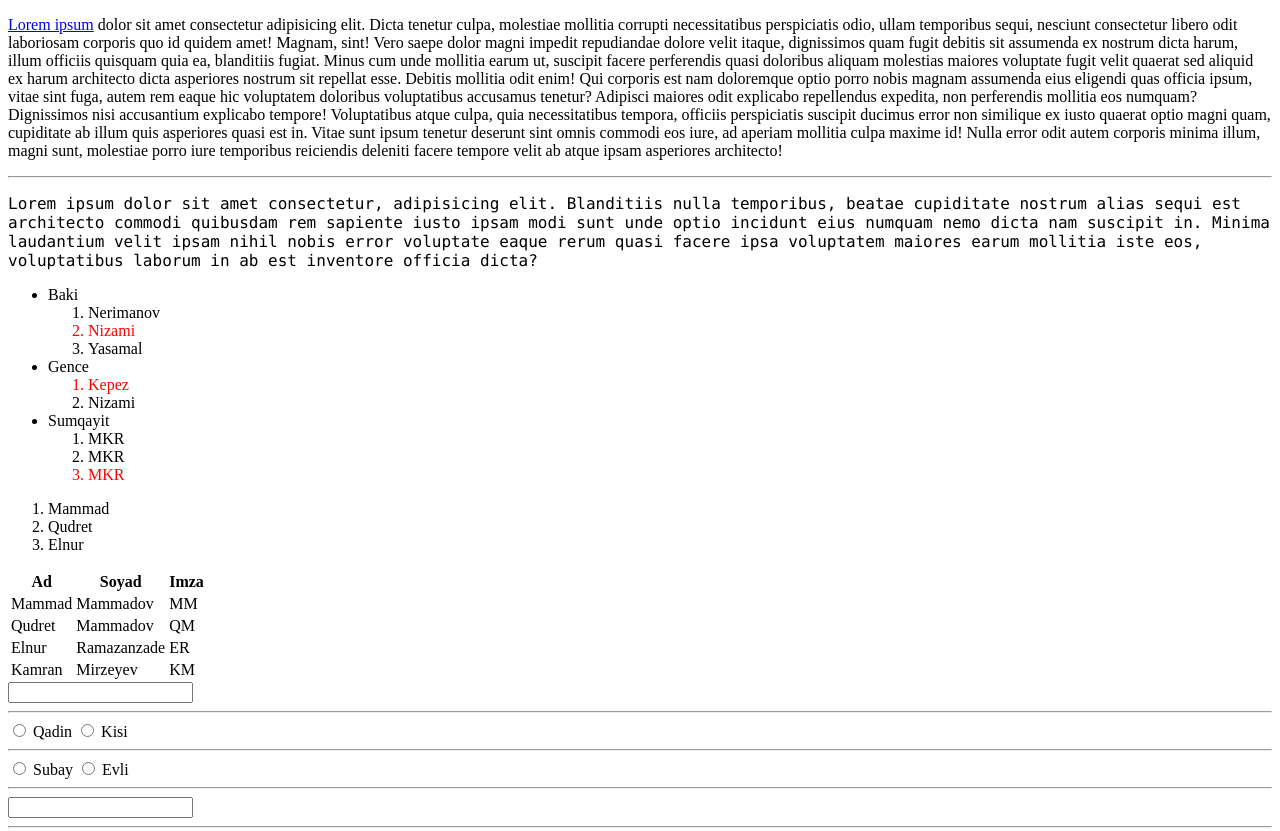
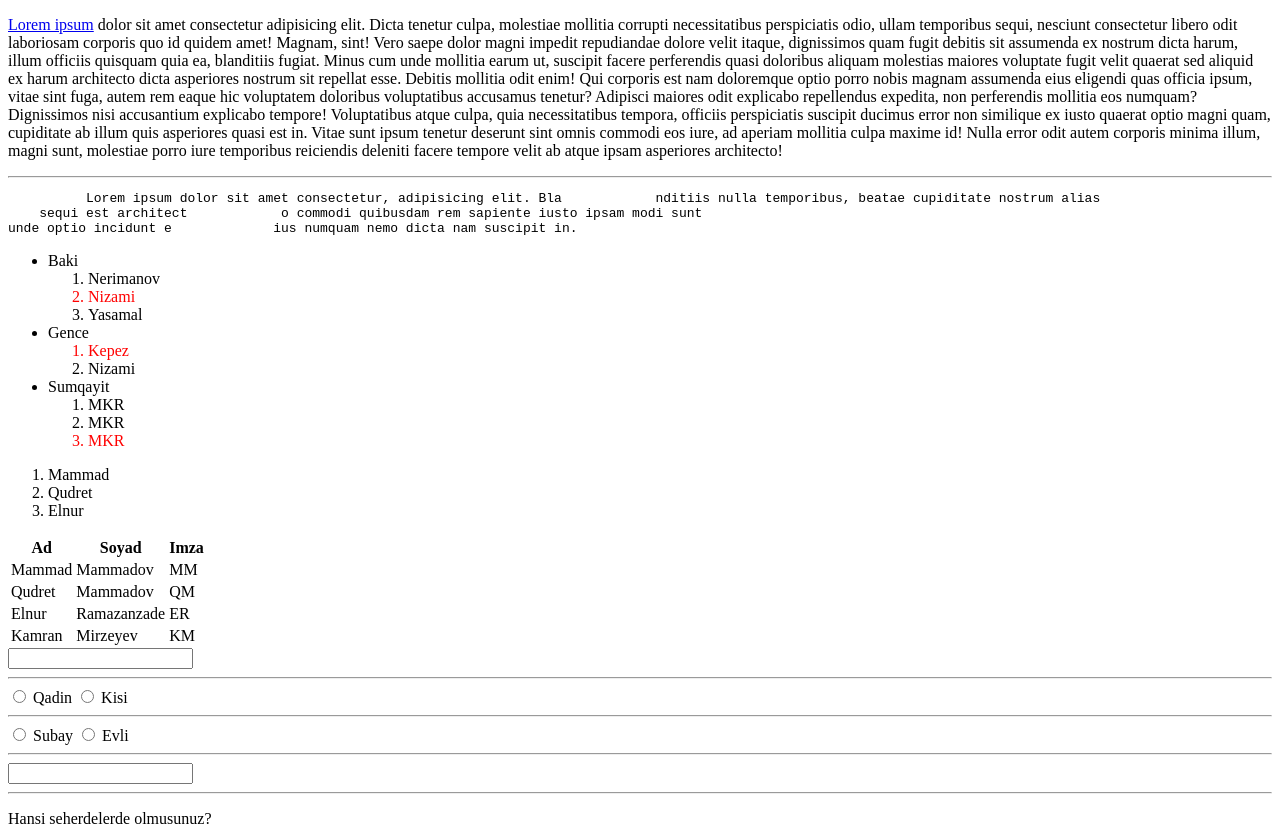
Before and after one commit to Mfuaddd/Task123, a plain HTML site: page index.html in a window 1280 px wide. Shown: the top 831 px of the page. Drawn offline with Linux system fonts and the light colour scheme.

Commit message:
modified task3

```diff
--- a/index.html
+++ b/index.html
@@ -166,7 +166,7 @@
           tempore velit ab atque ipsam asperiores architecto!
         </p>
         <hr />
-        <p style="font-family:Consolas;">Lorem ipsum dolor sit amet consectetur, adipisicing elit. Blanditiis nulla temporibus, beatae cupiditate nostrum alias sequi est architecto commodi quibusdam rem sapiente iusto ipsam modi sunt unde optio incidunt eius numquam nemo dicta nam suscipit in. Minima laudantium velit ipsam nihil nobis error voluptate eaque rerum quasi facere ipsa voluptatem maiores earum mollitia iste eos, voluptatibus laborum in ab est inventore officia dicta?</p>
+        <pre>          Lorem ipsum dolor sit amet consectetur, adipisicing elit. Bla            nditiis nulla temporibus, beatae cupiditate nostrum alias<br>    sequi est architect            o commodi quibusdam rem sapiente iusto ipsam modi sunt <br>unde optio incidunt e             ius numquam nemo dicta nam suscipit in.</pre>
         <ul>
           <li>
             Baki
```
